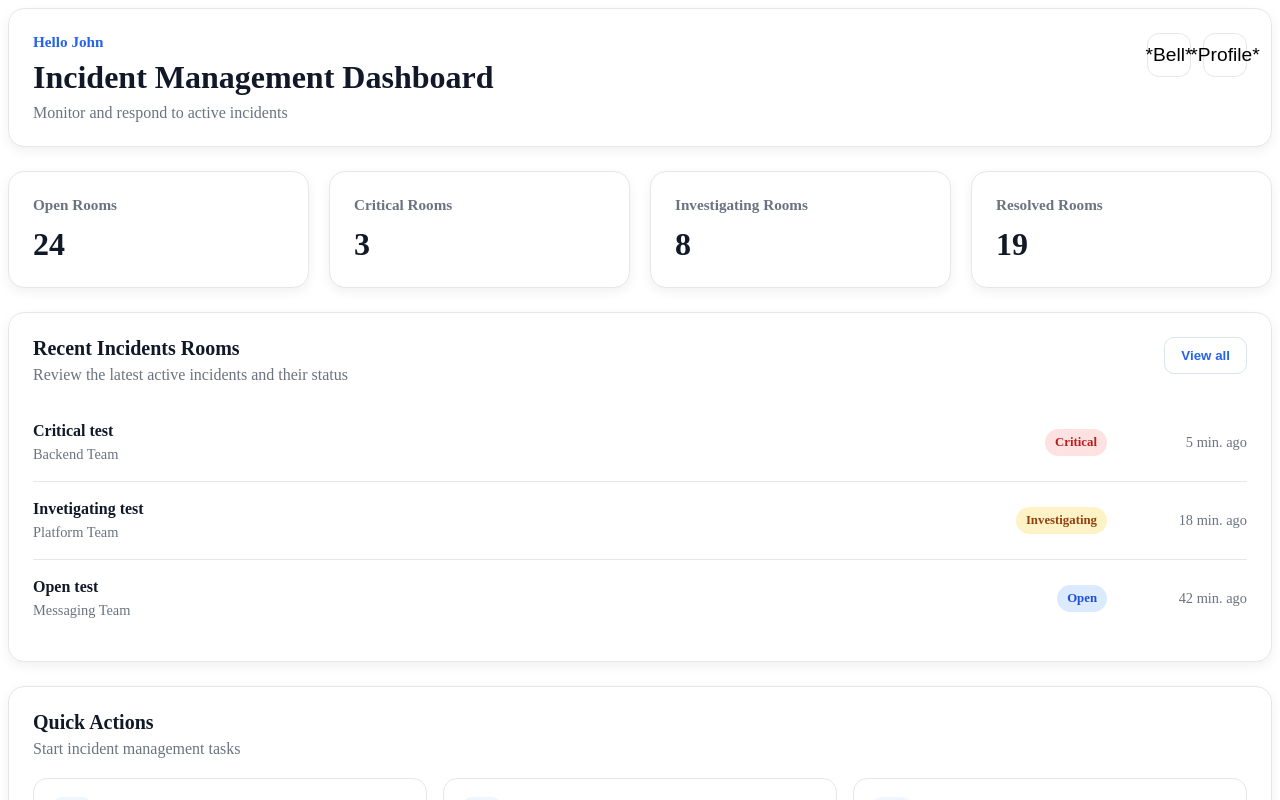
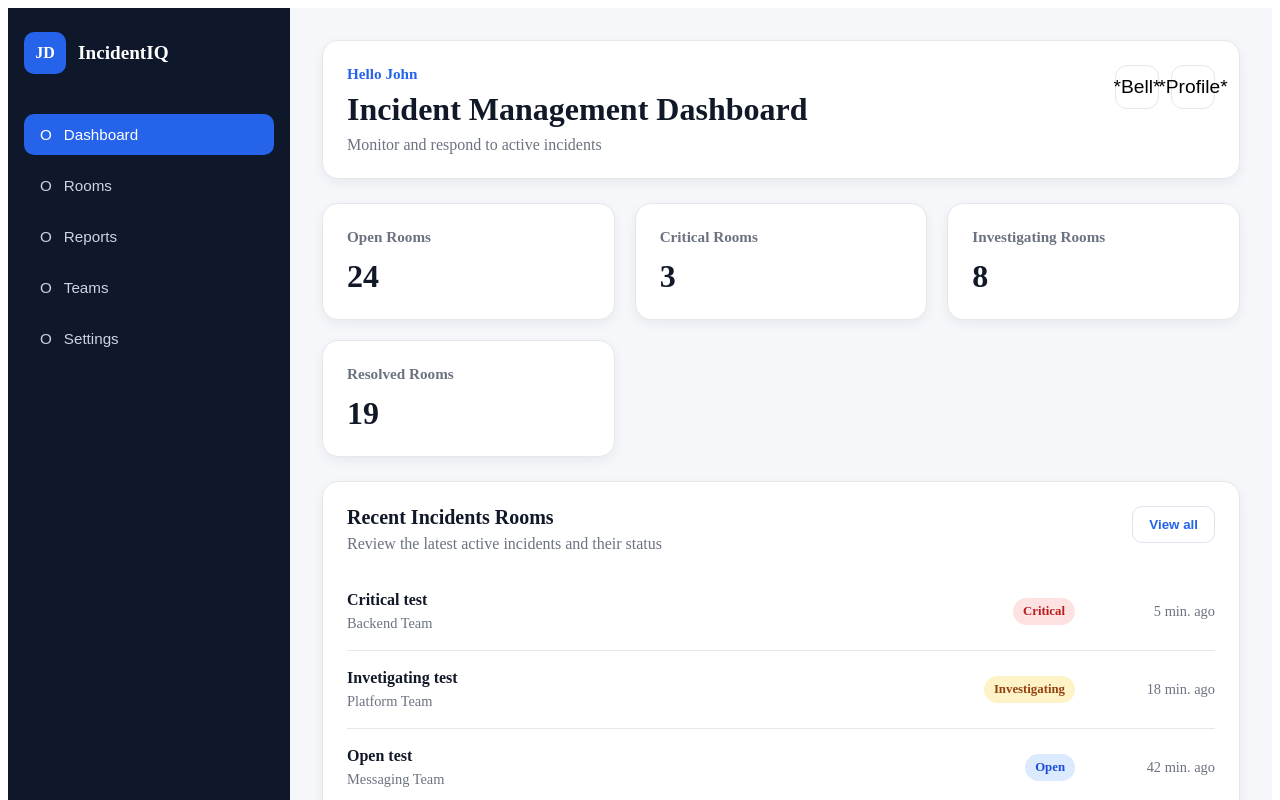
Before and after one commit to MannyPowerz/incidentiq, a React (Vite) app in the folder client/: page /dashboard in a window 1280 px wide. Shown: the top 800 px of the page. Built offline with nearby package versions, Linux system fonts and the light colour scheme.

Commit message:
add sidebar to the dashboard

```diff
--- /dev/null
+++ b/client/src/components/dashboard/DashboardSidebar.css
@@ -0,0 +1,91 @@
+/* Sidebar container */
+.dashboard-sidebar {
+  display: flex;
+  flex-direction: column;
+  justify-content: space-between;
+  width: 250px;
+  min-height: 100vh;
+  padding: 24px 16px;
+  background-color: #0f172a;
+  color: #ffffff;
+}
+
+/* Brand section */
+.sidebar-brand {
+  display: flex;
+  align-items: center;
+  gap: 12px;
+  margin-bottom: 40px;
+}
+
+/* Logo */
+.sidebar-logo {
+  display: flex;
+  align-items: center;
+  justify-content: center;
+  width: 42px;
+  height: 42px;
+  border-radius: 10px;
+  background-color: #2563eb;
+  font-weight: 700;
+}
+
+/* Brand name */
+.sidebar-brand-name {
+  font-size: 1.2rem;
+  font-weight: 700;
+}
+
+/* Navigation layout */
+.sidebar-navigation {
+  display: flex;
+  flex-direction: column;
+  gap: 10px;
+  flex: 1;
+}
+
+/* Navigation buttons */
+.sidebar-link {
+  display: flex;
+  align-items: center;
+  gap: 12px;
+  padding: 12px 16px;
+  border: none;
+  border-radius: 10px;
+  background: transparent;
+  color: #cbd5e1;
+  font-size: 0.95rem;
+  text-align: left;
+  cursor: pointer;
+  transition: background-color 0.2s ease;
+}
+
+/* Hover effect */
+.sidebar-link:hover {
+  background-color: #1e293b;
+}
+
+/* Active navigation item */
+.sidebar-link-active {
+  background-color: #2563eb;
+  color: #ffffff;
+}
+
+/* Collapse button */
+.sidebar-collapse {
+  display: flex;
+  align-items: center;
+  gap: 10px;
+  padding: 12px 16px;
+  border: none;
+  border-radius: 10px;
+  background-color: #1e293b;
+  color: #ffffff;
+  cursor: pointer;
+  transition: background-color 0.2s ease;
+}
+
+/* Hover effect for collapse button */
+.sidebar-collapse:hover {
+  background-color: #334155;
+}
--- /dev/null
+++ b/client/src/components/dashboard/DashboardSidebar.jsx
@@ -0,0 +1,44 @@
+import "./DashboardSidebar.css"
+
+export default function DashboardSidebar () {
+    return (
+        <aside className="dashboard-sidebar">
+            <div className="sidebar-brand">
+                <span className="sidebar-logo">JD</span>
+                <span className="sidebar-brand-name">IncidentIQ</span>
+            </div>
+
+            <nav className="sidebar-navigation" aria-label="Dashboard navigation">
+                <button type="button" className="sidebar-link sidebar-link-active">
+                    <span>O</span>
+                    Dashboard
+                </button>
+
+                <button type="button" className="sidebar-link">
+                    <span>O</span>
+                    Rooms
+                </button>
+
+                <button type="button" className="sidebar-link">
+                    <span>O</span>
+                    Reports
+                </button>
+
+                <button type="button" className="sidebar-link">
+                    <span>O</span>
+                    Teams
+                </button>
+
+                <button type="button" className="sidebar-link">
+                    <span>O</span>
+                    Settings
+                </button>
+            </nav>
+
+            <button type="button" className="sidebar-collapse">
+                    <span>O</span>
+                    Collapse
+            </button>
+        </aside>
+    )
+}
--- a/client/src/pages/DashboardPage.css
+++ b/client/src/pages/DashboardPage.css
@@ -0,0 +1,19 @@
+/* Main layout containing the sidebar and dashboard content */
+.dashboard-layout {
+  display: flex;
+  min-height: 100vh;
+  background-color: #f5f7fb;
+}
+
+/* Main dashboard content area */
+.dashboard-page {
+  flex: 1;
+  min-width: 0;
+  padding: 32px;
+}
+
+/* Centers the dashboard content */
+.dashboard-container {
+  max-width: 1440px;
+  margin: 0 auto;
+}
--- a/client/src/pages/DashboardPage.jsx
+++ b/client/src/pages/DashboardPage.jsx
@@ -1,4 +1,5 @@
 import "./DashboardPage.css"
+import DashboardSidebar from "../components/dashboard/DashboardSidebar"
 import DashboardHeader from "../components/dashboard/DashboardHeader"
 import StatisticsGrid from "../components/dashboard/StatisticsGrid"
 import RecentIncidents from "../components/dashboard/RecentIncidents"
@@ -6,6 +7,8 @@ import QuickActions from "../components/dashboard/QuickActions"
 
 export default function DashboardPage() {
     return (
+        <div className="dashboard-layout">
+            <DashboardSidebar />
             <main className="dashboard-page">
                 <div className="dashboard-container">
                     <DashboardHeader />
@@ -14,5 +17,6 @@ export default function DashboardPage() {
                     <QuickActions />
                 </div>
             </main>
+        </div>
     )
 }
```
Lines whose indentation alone changed are shown as unchanged.
